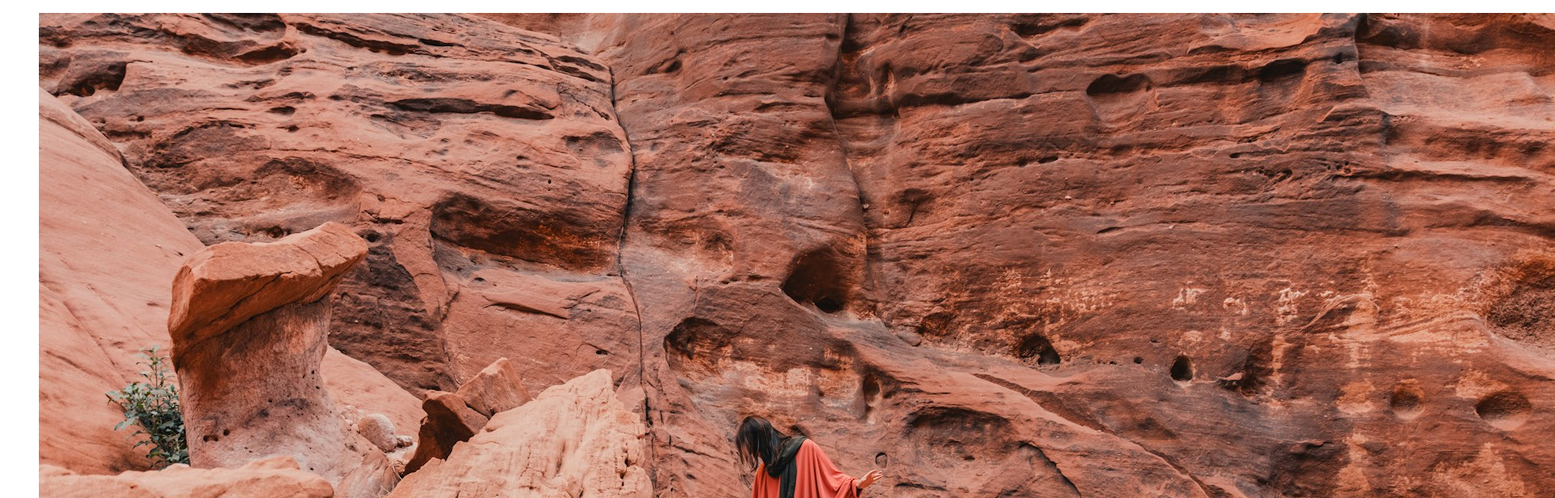
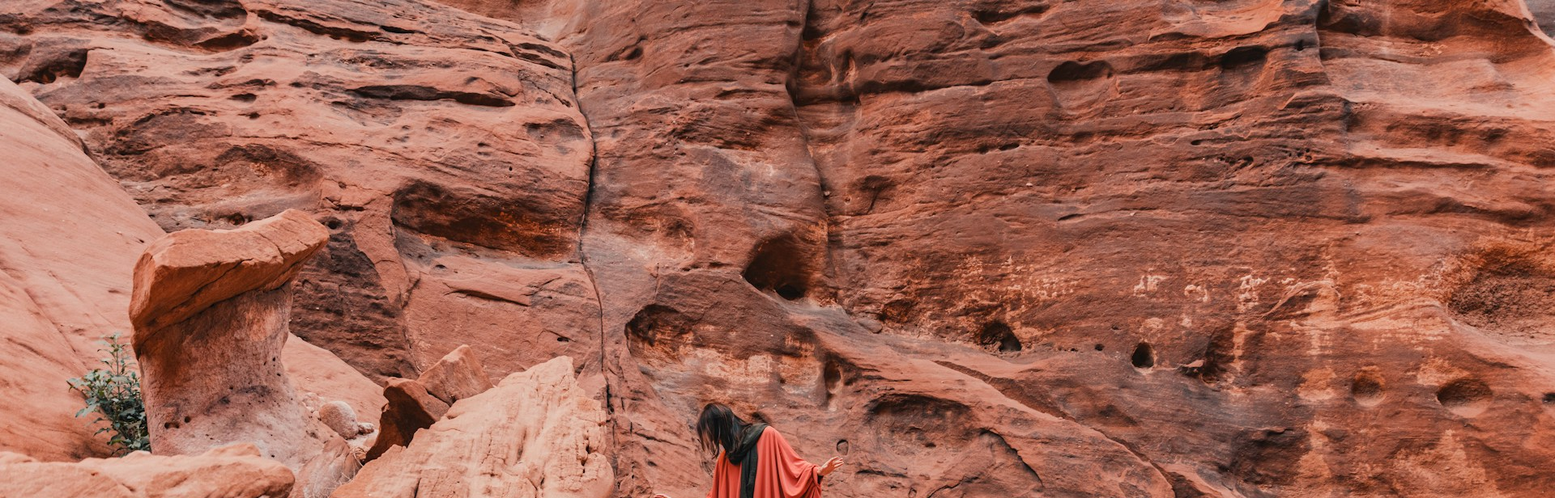
Before and after one commit to Muqorrobin22/Carousel-with-react-and-scss, a React (Vite) app: page / in a window 1280 px wide. Shown: the top 616 px of the page at 81% size, 1920 px wide, since content can reach past the window. Built offline with nearby package versions, Linux system fonts and the light colour scheme.

Commit message:
reset body style in index.css and carouseInner style in carouselinner.module.scss

```diff
--- a/src/components/CarouselInner.module.scss
+++ b/src/components/CarouselInner.module.scss
@@ -1,3 +1,5 @@
 .carousel_inner {
   list-style: none;
+  margin: 0;
+  padding: 0;
 }
--- a/src/index.css
+++ b/src/index.css
@@ -1,3 +1,9 @@
 :root {
   font-family: Inter, system-ui, Avenir, Helvetica, Arial, sans-serif;
 }
+
+body {
+  margin: 0;
+  padding: 0;
+  box-sizing: border-box;
+}
```
